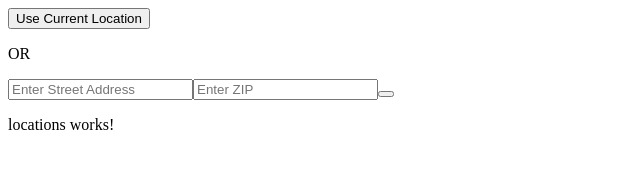
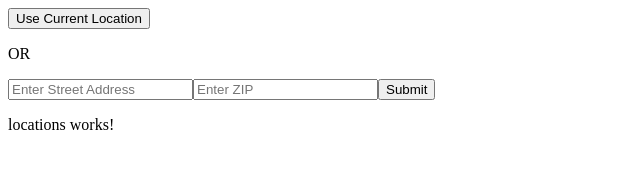
Before and after one commit to JO15on/GReen, an Angular app in the folder gr-recycle/: page / in a window 1280 px wide. Shown: the top 169 px of the page, without its empty margins (0-640 px from the left). Built offline with nearby package versions, Linux system fonts and the light colour scheme.

Commit message:
Added inputs/buttons to html

```diff
--- a/gr-recycle/src/app/find-route/find-route.component.html
+++ b/gr-recycle/src/app/find-route/find-route.component.html
@@ -1,4 +1,4 @@
 <button (click)="locateUser()">Use Current Location</button> <p>OR</p>
 <input [(ngModel)]="userAddress" type="text" placeholder="Enter Street Address">
 <input [(ngModel)]="userZIP"type="text" placeholder="Enter ZIP">
-<button (click)="locateUser()"></button>
+<button (click)="locateUser()">Submit</button>
```
